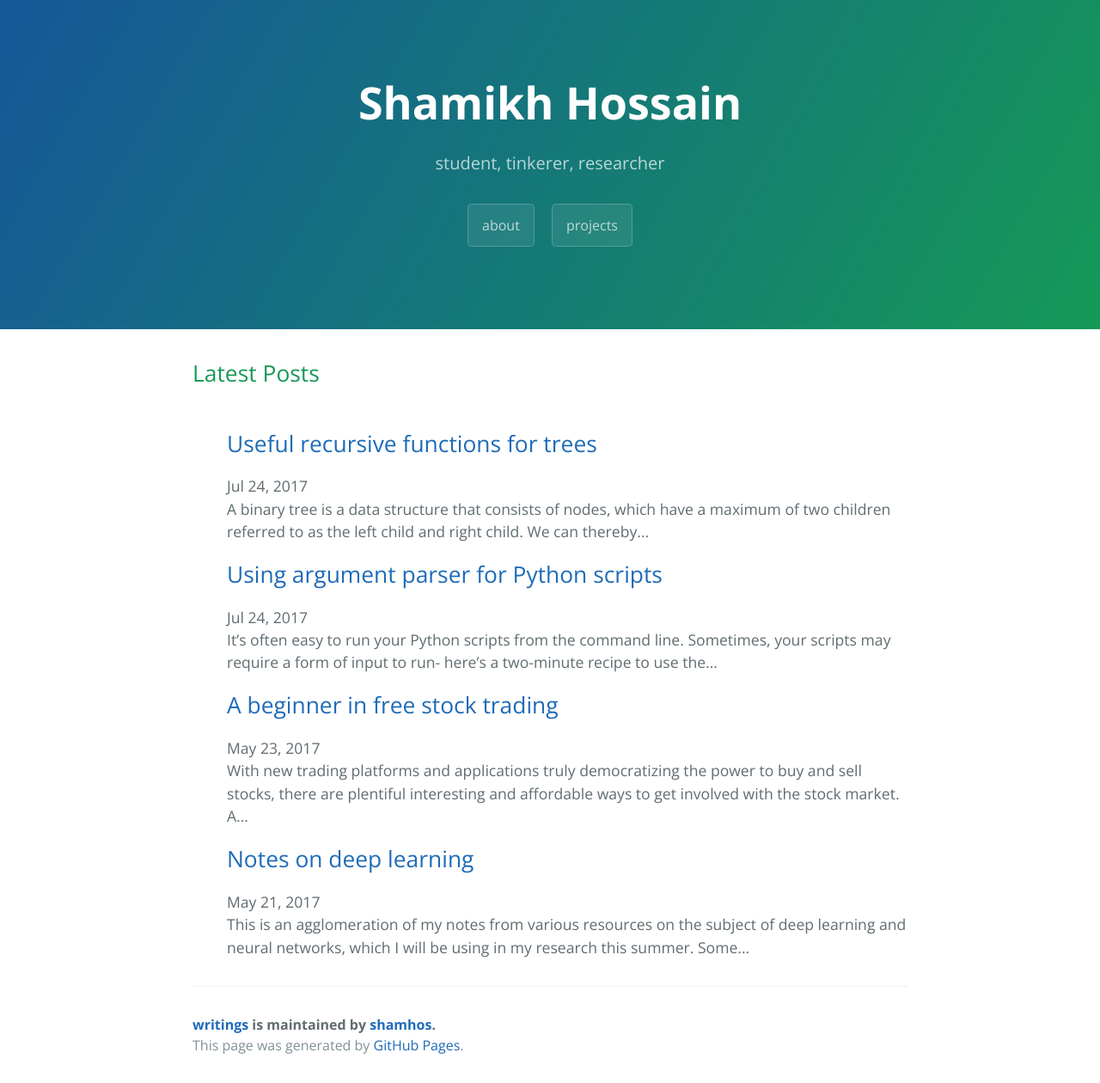
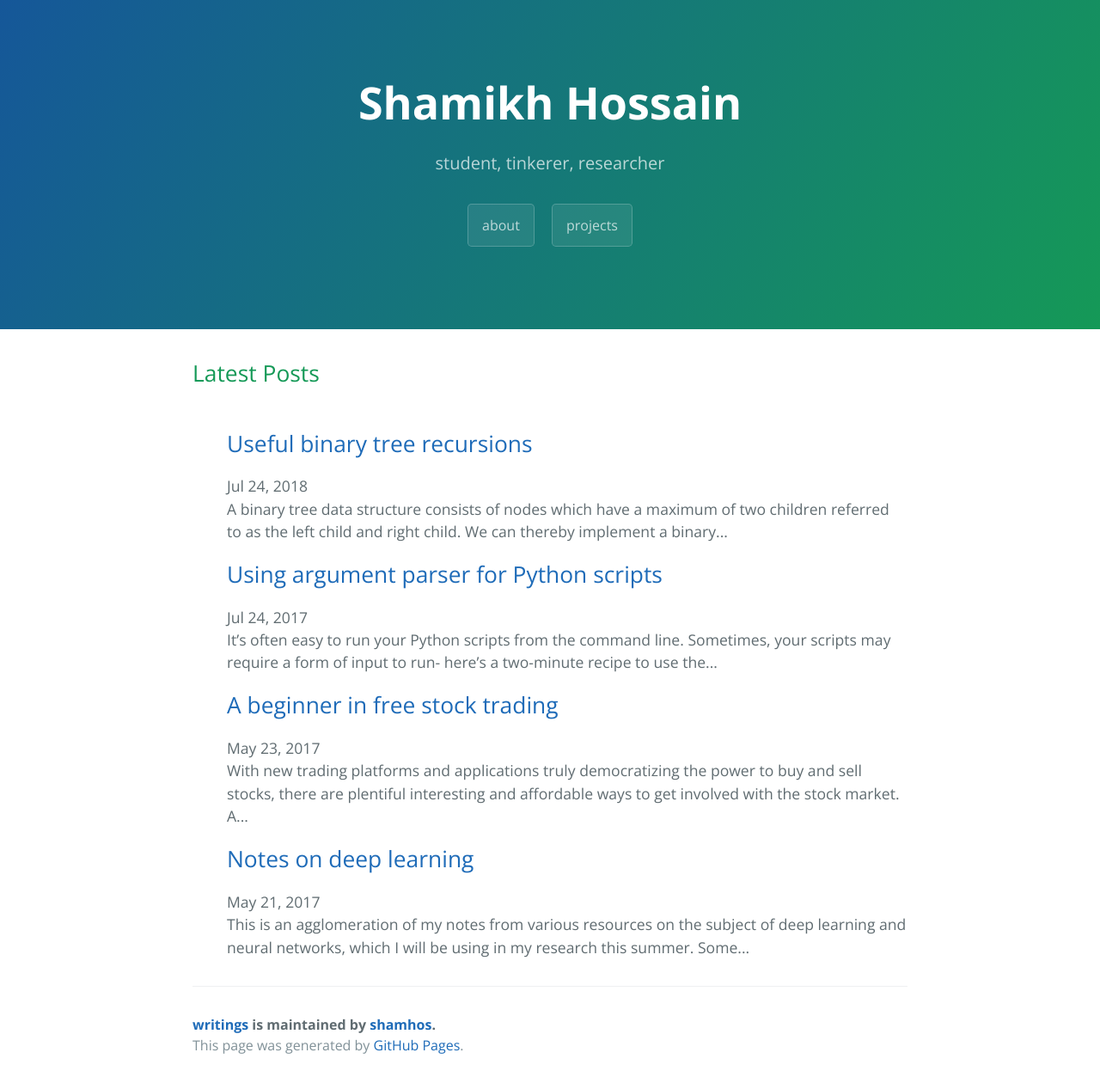
Before and after one commit to shamhos/writings, a Jekyll site: the page built from index.md, in a window 1280 px wide. Shown: the whole page at 86% size. Built offline with Jekyll 4.4.1, drawn with Linux system fonts in a browser that asks for light colours.

Commit message:
page improvements

`````diff
--- a/_posts/2018-07-27-recursion-on-trees.md
+++ b/_posts/2018-07-27-recursion-on-trees.md
@@ -1,11 +1,11 @@
 ---
 layout: post
-title:  "Useful recursive functions for trees"
-date:   2017-07-24 10:00:38 -0500
+title:  "Useful binary tree recursions"
+date:   2018-07-24 10:00:38 -0500
 categories: cs
 
 ---
-A binary tree is a data structure that consists of nodes, which have a maximum of two children referred to as the left child and right child. We can thereby implement a binary tree in Python very easily:
+A binary tree data structure consists of nodes which have a maximum of two children referred to as the left child and right child. We can thereby implement a binary tree in Python very easily:
 
 ````
 class Node:
@@ -20,7 +20,9 @@ class Node:
 
 By the recursive definition of a binary tree, any binary tree is either empty (a null root node) or consists of a root node together with left and right subtrees, and both of the left and right subtrees are themselves binary trees. This is why recursive algorithms and binary trees go hand in hand. Let's check out some useful recursive functions, starting with simple to more complex.
 
-In general, a recursive approach to a problem is a procedure that calls itself on smaller subproblems, or smaller input values, and the result for the larger problem is computed by applying some kind of combine operation on the results from the subproblems. For trees, our subproblem will usually be the left and right subtrees, the two recursive calls we would make at any node. The combining or merging of these subproblem solutions can be an addition, a logical operation, etc.- usually this depends on what you want to return. Any recursion always needs a base case which can be thought of as a stopping point for the recursive stack, exiting the recursion; for trees, this will often be leaf nodes. Since our recursive calls will be on left and right subtrees that may not exist, we have to be prepared to handle null nodes. That was a lot, so let's write it out. The general format for recursion on trees will come in handy.
+In general, a recursive approach to a problem is a procedure that calls itself on smaller subproblems, or smaller input values, and the result for the larger problem is computed by applying some kind of combine operation on the results from the subproblems.
+
+ For trees, our subproblem will usually be the left and right subtrees, the two recursive calls we would make at any node. The combining or merging of these subproblem solutions can be an addition, a logical operation, etc.- usually this depends on what you want to return. Any recursion always needs a base case which can be thought of as a stopping point for the recursive stack, exiting the recursion; for trees, this will often be leaf nodes. Since our recursive calls will be on left and right subtrees that may not exist, we have to be prepared to handle null nodes. That was a lot, so let's write it out. The general format for recursion on trees will come in handy.
 
 1. Base case (often leaf or null nodes)
 2. Recursive subcalls on left and right subtrees
@@ -29,7 +31,7 @@ In general, a recursive approach to a problem is a procedure that calls itself o
 Often times when doing these problems, the question to ask is, what decision or operation am I making at every node, and how do I combine the results of these decisions? How does the results for the subtrees of a particular node impact the result of that node?
 
 1. Given the root to a binary tree, count the total number of nodes.
-We count the number of nodes in the subtree rooted by any node by counting the node itself, and the size of its subtrees. This directly translates into the Python function below in which, if the node is not a null node (which will be the case when we recurse on a nonexistent left/right child) we add 1 and proceed to count the subtrees. Though the function looks simple, the recursive stack will count every single node in the tree.
+We count the number of nodes in the subtree rooted by any node by counting the node itself, and the size of its subtrees. This directly translates into the Python function below in which, if the node is not a null node (which will be the case when we recurse on a nonexistent left/right child) we add 1 and proceed to count the subtrees. Though the function looks simple, the recursive stack will ensure we count every single node in the tree.
 ````
 def size(root):
 	# base case: null node
@@ -50,6 +52,8 @@ def count_leaves(root):
 		return 1
 	# recurse on left and right subtrees, combine results with addition.
 	return count_leaves(root.left) + count_leaves(root.right)
+
+````
 
 3. Find the height of a binary tree, also known as the height of its root, or the number of edges between the root and the deepest leaf.
 What decision are we making at an arbitrary node if we want to ultimately get the height of the tree? Well, we know each node has two subtrees that may or may not have the same heights. To find the full binary tree's height, we need to consider only the height of the larger subtree at each node. Therefore, we are "combining" the results of the two recursive calls by taking their max, and then adding 1 (representing the current node height itself). This returns the height of the full binary tree.
`````
